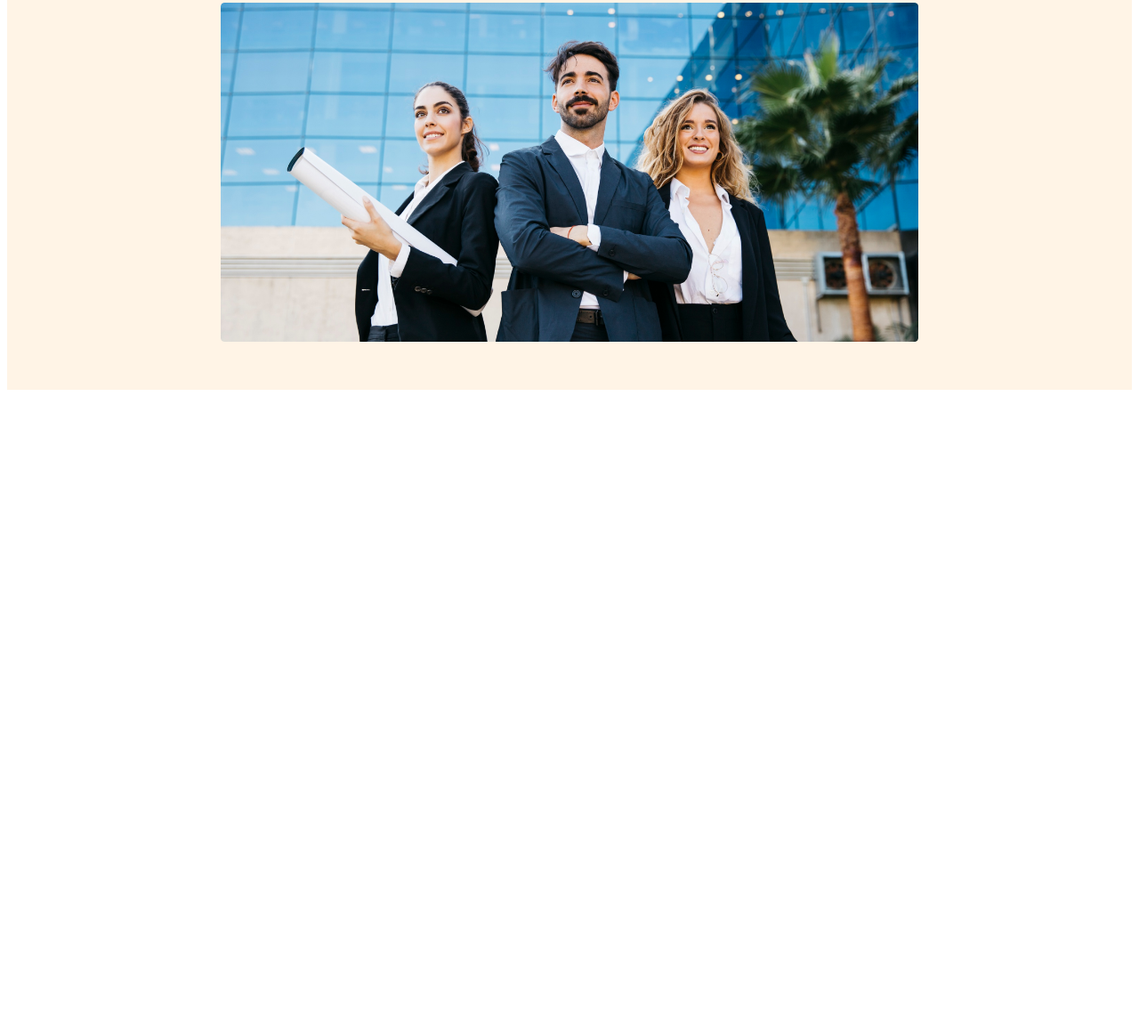
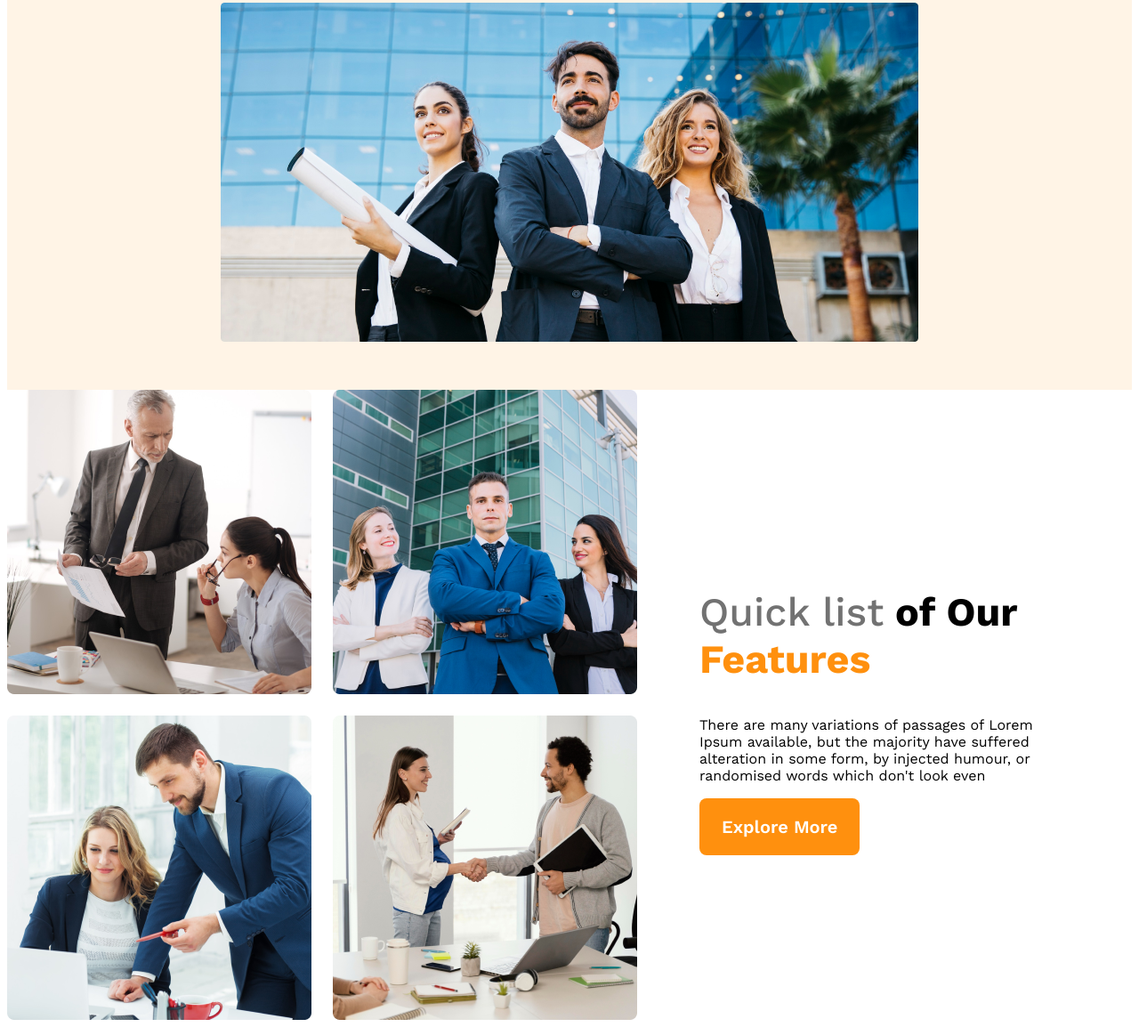
Before and after one commit to AminaSultana08/g3-architects-website, a plain HTML site: page index.html in a window 1280 px wide. Shown: the part 573-1727 px from the top of the page at 89% size. Before the commit the page ends 1019 px from the top, so only its background shows below. Drawn offline with nearby package versions, Linux system fonts and the light colour scheme.

Commit message:
features content added

```diff
--- a/index.html
+++ b/index.html
@@ -7,6 +7,7 @@
     <title>G3 Architects</title>
 </head>
 <body>
+    <!-- header start -->
     <header>
         <nav>
             <h3 class="nav-title">G3 Architects</h3>
@@ -27,7 +28,24 @@
         </div>
 
     </header>
+    <!-- header end -->
     <main>
+        <!--  team  section start -->
+        <section class="teams-container">
+
+            <div class="teams-img-container">
+                <img src="images/team1.png" alt="">
+                <img src="images/team2.png" alt="">
+                <img src="images/team3.png" alt="">
+                <img src="images/team4.png" alt="">
+
+            </div>
+            <div class="teams-content">
+                <h1   class="teams-title"><span class="quick-list">Quick list</span> <span >of Our</span> <spanc class="text-features">Features</span></h1>
+                <p class="teams-description">There are many variations of passages of Lorem Ipsum available, but the majority have suffered alteration in some form, by injected humour, or randomised words which don't look even</p>
+                <button class="btn-primary">Explore More</button>
+            </div>
+        </section>
 
     </main>
     <footer>
--- a/styles/architects.css
+++ b/styles/architects.css
@@ -102,3 +102,33 @@ nav li a {
         flex-direction: column;
     }
 }
+/* main style */
+main{
+    max-width: 1440px;
+    margin: 0 auto;
+}
+/* teams style */
+.teams-container{
+    display: flex;
+    align-items: center;
+}
+.teams-img-container{
+    display: grid;
+    grid-template-columns: repeat(2 , 1fr);
+    gap: 1.5rem;
+}
+.teams-content{
+    padding-left: 70px;
+    padding-right: 70px;
+}
+.teams-title{
+    font-size: 2.8rem;
+}
+.teams-title .quick-list{
+    font-weight: 500;
+    color: #727272;
+}
+.teams-title .text-features{
+    font-weight: 700;
+    color: #FF900E;
+}
```
